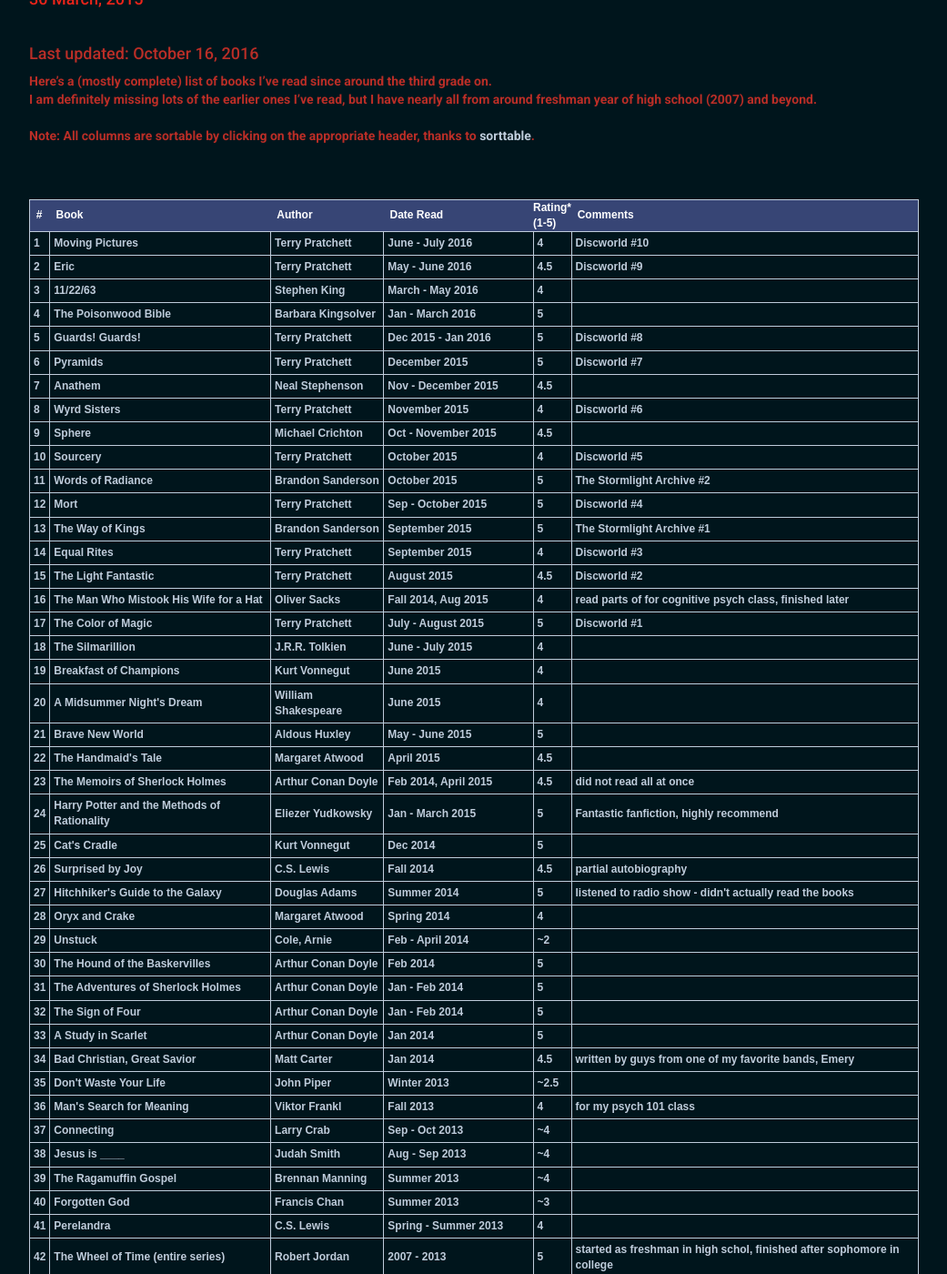
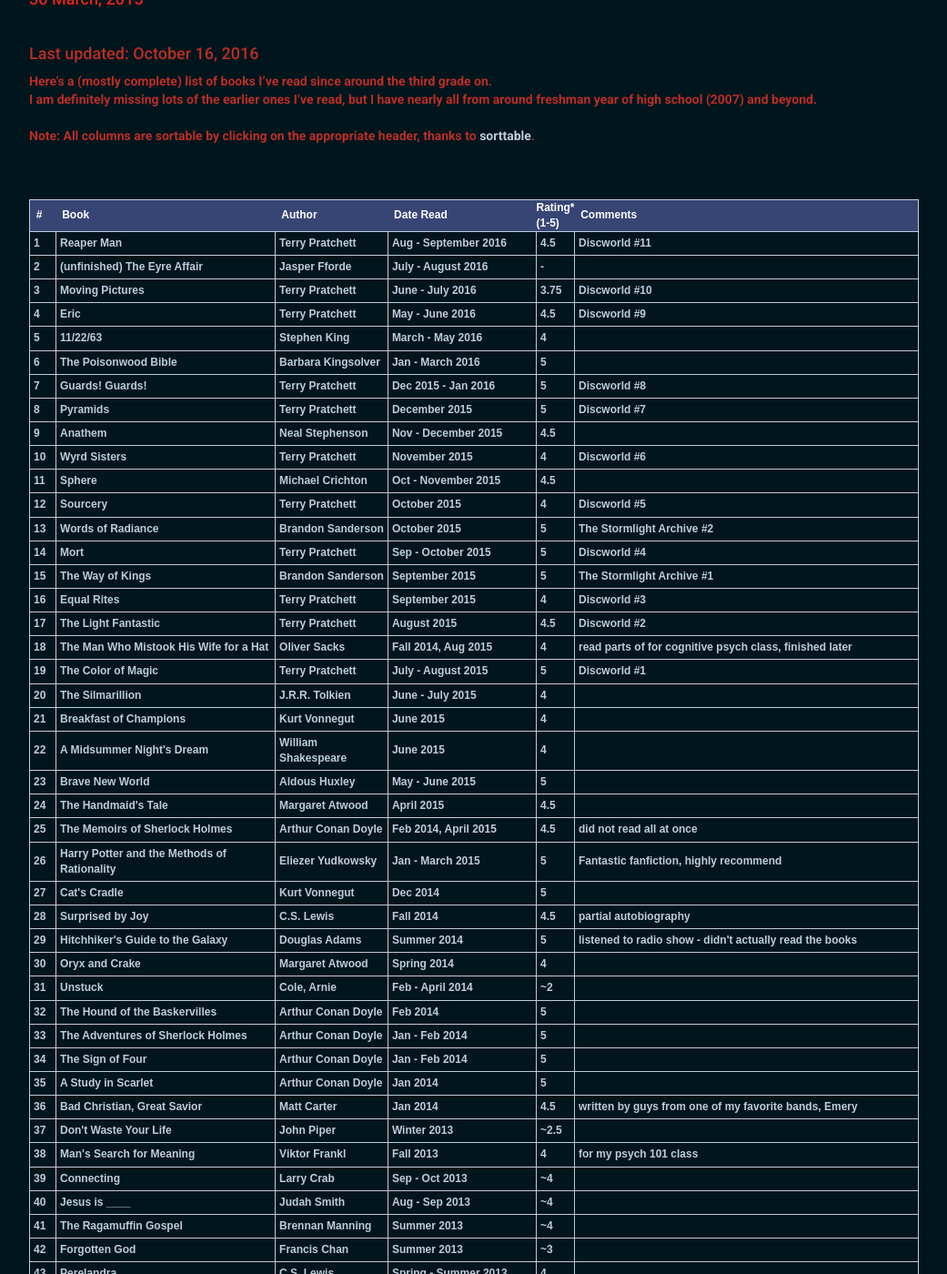
Before and after one commit to JeffSolo/jeffsolo.github.com, a Jekyll site: the page built from _posts/2015-03-30-books.md, in a window 1280 px wide and 1400 px high, scrolled down 219 px. Shown: the whole window at 91% size, without its empty margins (119-1160 px from the left). Built offline with Jekyll 4.4.1, drawn with Linux system fonts in a browser that asks for light colours; nearby versions of some CDN libraries; some of the changed text lies outside the part shown.

Commit message:
updated books

```diff
--- a/_includes/books.html
+++ b/_includes/books.html
@@ -19,7 +19,9 @@
 }
 </style><table class="tableizer-table sortable">
 <tr class="tableizer-firstrow fingerpointer"><th>&nbsp;&nbsp;#</th><th>&nbsp;&nbsp;Book</th><th>&nbsp;&nbsp;Author</th><th>&nbsp;&nbsp;Date Read</th><th>Rating* <br>(1-5)</th><th>&nbsp;&nbsp;Comments</th></tr>
-<tr><td>Moving Pictures</td><td>Terry Pratchett</td><td sorttable_customkey="-19">June - July 2016</td><td>4</td><td>Discworld #10</td></tr>
+<tr><td>Reaper Man</td><td>Terry Pratchett</td><td sorttable_customkey="-21">Aug - September 2016</td><td>4.5</td><td>Discworld #11</td></tr>
+<tr><td>(unfinished) The Eyre Affair</td><td>Jasper Fforde</td><td sorttable_customkey="-20">July - August 2016</td><td>-</td><td></td></tr>
+<tr><td>Moving Pictures</td><td>Terry Pratchett</td><td sorttable_customkey="-19">June - July 2016</td><td>3.75</td><td>Discworld #10</td></tr>
 <tr><td>Eric</td><td>Terry Pratchett</td><td sorttable_customkey="-18">May - June 2016</td><td>4.5</td><td>Discworld #9</td></tr>
 <tr><td>11/22/63</td><td>Stephen King</td><td sorttable_customkey="-17">March - May 2016</td><td>4</td><td></td></tr>
 <tr><td>The Poisonwood Bible</td><td>Barbara Kingsolver</td><td sorttable_customkey="-17">Jan - March 2016</td><td>5</td><td></td></tr>
```
Also changed, not shown: 1 other file.
